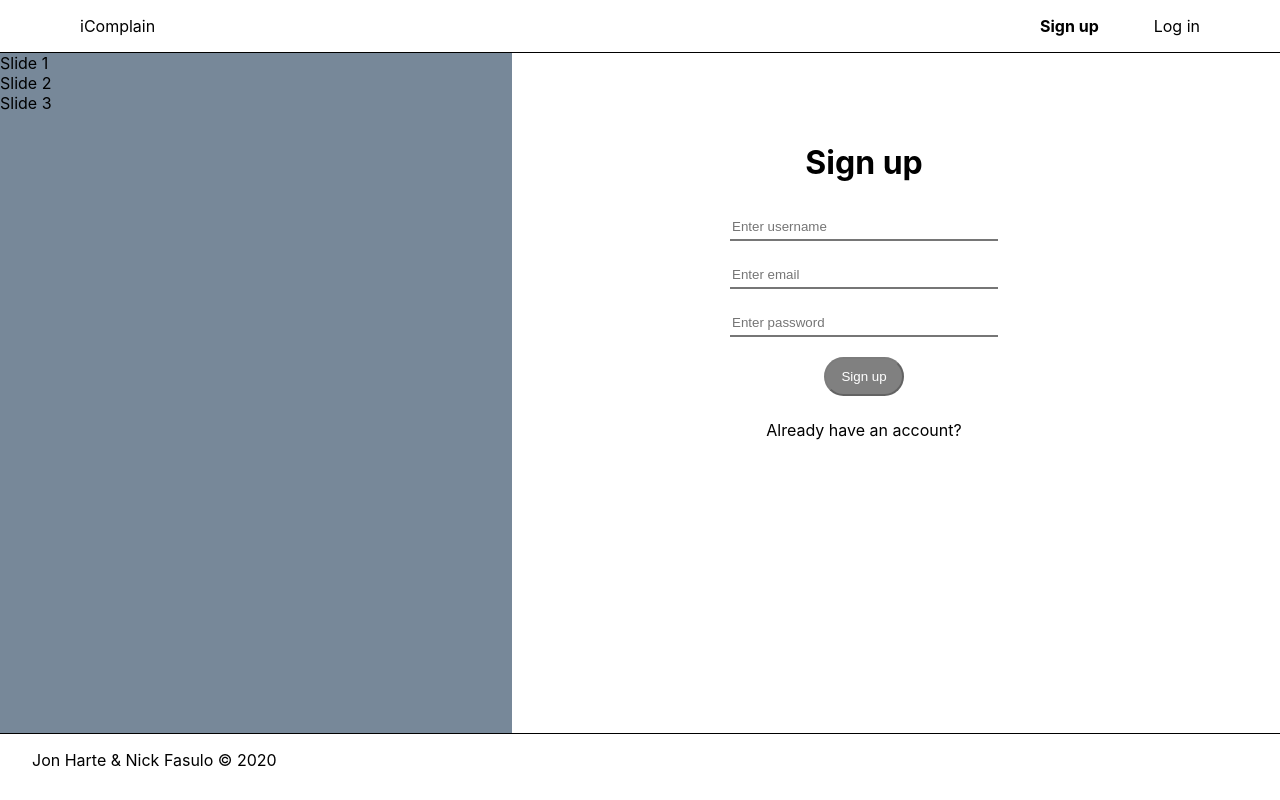
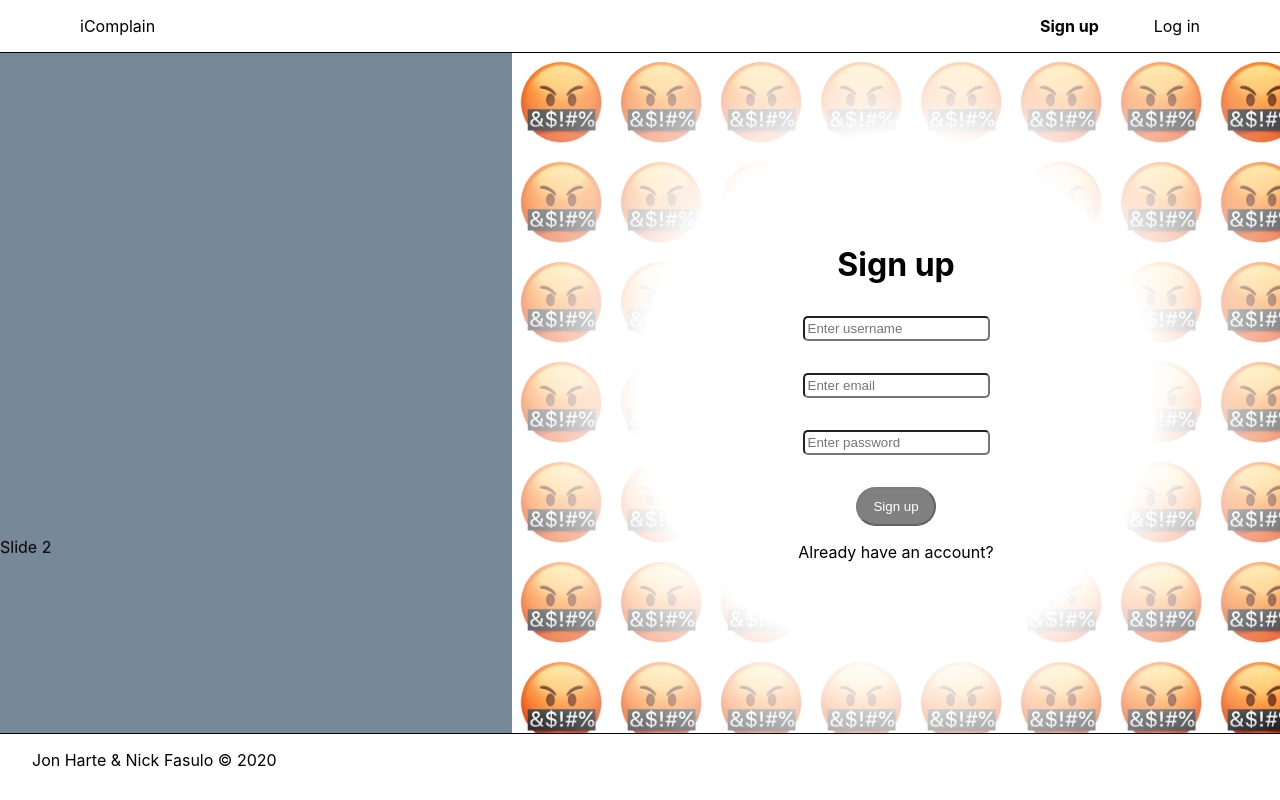
Before and after one commit to jharte5/icomplain-frontend, a React (Create React App) app: page /signup in a window 1280 px wide. Built offline with nearby package versions, Linux system fonts and the light colour scheme.

Commit message:
working style landing

```diff
--- a/package.json
+++ b/package.json
@@ -12,7 +12,7 @@
     "env-cmd": "^10.1.0",
     "js-cookie": "^2.2.1",
     "jwt-decode": "^2.2.0",
-    "material-ui-chip-input": "^1.1.0",
+    "material-ui-chip-input": "^2.0.0-beta.2",
     "pure-react-carousel": "^1.27.1",
     "react": "^16.13.1",
     "react-dom": "^16.13.1",
--- a/src/MainRouter.js
+++ b/src/MainRouter.js
@@ -6,7 +6,8 @@ import Footer from './components/Footer/Footer';
 import Blogs from './components/Blogs/Blogs';
 import Login from './components/Login/Login';
 import Signup from './components/Signup/Signup';
-import AddBlog from './components/AddBlog/AddBlog'
+import AddBlog from './components/AddBlog/AddBlog';
+import Landing from './components/Landing/Landing';
 
 export default class MainRouter extends Component {
   render() {
@@ -21,6 +22,7 @@ export default class MainRouter extends Component {
                 <Route exact path="/signup" component={Signup} />
                 <Route exact path="/login" component={Login} />
                 <Route exact path="/blogs" component={Blogs} />
+                <Route exact path="/" component={Landing} />
                 <Route render={() => <h1>Not found</h1>} />
               </Switch>
               <Footer />
--- a/src/components/BlogSlider/BlogSlider.js
+++ b/src/components/BlogSlider/BlogSlider.js
@@ -1,24 +1,33 @@
 import React, { Component } from 'react';
 import { CarouselProvider, Slider, Slide } from 'pure-react-carousel';
 import './BlogSlider.css';
+import 'pure-react-carousel/dist/react-carousel.es.css';
 
 export default class extends Component {
   render() {
     return (
       <div className="blogslider">
         <CarouselProvider
-          // naturalSlideWidth={100}
-          // naturalSlideHeight={500}
+          naturalSlideWidth={350}
+          naturalSlideHeight={350}
           visibleSlides={1}
-          totalSlides={1}
+          totalSlides={10}
           orientation="vertical"
           interval={5000}
           isPlaying={true}
+          step={1}
         >
           <Slider>
             <Slide index={0}>Slide 1</Slide>
             <Slide index={1}>Slide 2</Slide>
             <Slide index={2}>Slide 3</Slide>
+            <Slide index={3}>Slide 4</Slide>
+            <Slide index={4}>Slide 5</Slide>
+            <Slide index={5}>Slide 6</Slide>
+            <Slide index={6}>Slide 7</Slide>
+            <Slide index={7}>Slide 8</Slide>
+            <Slide index={8}>Slide 9</Slide>
+            <Slide index={9}>Slide 10</Slide>
           </Slider>
         </CarouselProvider>
       </div>
--- /dev/null
+++ b/src/components/Landing/Landing.js
@@ -0,0 +1,9 @@
+import React from 'react';
+
+export default function Landing() {
+  return (
+    <div>
+      <h1>Landing</h1>
+    </div>
+  );
+}
--- a/src/components/Login/Login.css
+++ b/src/components/Login/Login.css
@@ -1,11 +1,4 @@
 .login {
-  display: flex;
-  justify-content: center;
-  /* margin-top: 5rem; */
-  /* width: 55%; */
-}
-
-.login-background {
   background-image: url('/curse-emoji.webp');
   background-size: 100px 100px;
   background-repeat: repeat;
@@ -19,29 +12,26 @@
   text-align: center;
   width: 100%;
   height: 100%;
-  background-image: radial-gradient(circle, white, white, rgba(255, 255, 255, 0));
+  background-image: radial-gradient(
+    circle,
+    white,
+    white,
+    rgba(255, 255, 255, 0)
+  );
 }
 
 .login-container h1 {
-  margin-top: 10px;
-  text-shadow: 1px 1px 1px white;
-}
-
-.login-container a {
-  margin-top: 10px;
-  text-shadow: 1px 1px 1px white;
-}
-
-.login-form {
-  margin-top: 25px;
+  margin-bottom: 1rem;
 }
 
 .form-style {
-  margin: 10px 10px;
-  width: 50%;
-  height: 1.5rem;
-  border-width: 0 0 2px;
-  outline: 0;
+  border-radius: 5px;
+  padding: 3px;
+  margin: 1rem 0;
+}
+
+.login-container a:hover {
+  text-decoration: underline;
 }
 
 .filled {
@@ -58,7 +48,7 @@
   border-radius: 20px;
   background-color: grey;
   color: white;
-  margin-top: 10px;
+  margin: 1rem 0;
 }
 
 .form-button-valid {
--- a/src/components/Login/Login.js
+++ b/src/components/Login/Login.js
@@ -188,7 +188,6 @@ class Login extends Component {
         <Consumer>
           {({ dispatch }) => {
             return (
-              <div className="login-background">
               <div className="login">
                 <div className="login-container">
                   <ToastContainer
@@ -237,7 +236,6 @@ class Login extends Component {
                   </div>
                 </div>
               </div>
-              </div>
             );
           }}
         </Consumer>
--- a/src/components/Signup/Signup.css
+++ b/src/components/Signup/Signup.css
@@ -1,29 +1,37 @@
 .signup {
-  display: flex;
-  justify-content: center;
-  margin-top: 5rem;
-  width: 55%;
+  background-image: url('/curse-emoji.webp');
+  background-size: 100px 100px;
+  background-repeat: repeat;
+  width: 60%;
 }
 
 .signup-container {
+  display: flex;
+  flex-direction: column;
+  justify-content: center;
   text-align: center;
-  width: 75%;
+  width: 100%;
+  height: 100%;
+  background-image: radial-gradient(
+    circle,
+    white,
+    white,
+    rgba(255, 255, 255, 0)
+  );
 }
 
 .signup-container h1 {
-  margin-top: 10px;
-}
-
-.signup-form {
-  margin-top: 25px;
+  margin-bottom: 1rem;
 }
 
 .form-style {
-  margin: 10px 10px;
-  width: 50%;
-  height: 1.5rem;
-  border-width: 0 0 2px;
-  outline: 0;
+  border-radius: 5px;
+  padding: 3px;
+  margin: 1rem 0;
+}
+
+.signup-container a:hover {
+  text-decoration: underline;
 }
 
 .filled {
@@ -40,7 +48,7 @@
   border-radius: 20px;
   background-color: grey;
   color: white;
-  margin-top: 10px;
+  margin: 1rem 0;
 }
 
 .form-button-valid {
@@ -59,7 +67,3 @@
 .invalid-message {
   color: red;
 }
-
-.authlink {
-  margin-top: 1.5rem;
-}
--- a/src/components/Signup/Signup.js
+++ b/src/components/Signup/Signup.js
@@ -327,10 +327,9 @@ class Signup extends Component {
                 title="Sign up"
                 disabled={canSubmit}
               />
+              <br/>
+              <Link to="/login" className="formlink">Already have an account?</Link>
             </form>
-            <div className="authlink">
-              <Link to="/login">Already have an account?</Link>
-            </div>
           </div>
         </div>
       </div>
--- a/src/index.css
+++ b/src/index.css
@@ -19,6 +19,10 @@ code {
   height: 85vh;
 }
 
+input:focus {
+  outline: none;
+}
+
 a {
   color: black;
 }
```
Also changed, not shown: src/components/Landing/Landing.css (added), 1 other file (tests, documents, lock files or other folders). Lines whose indentation alone changed are shown as unchanged.
